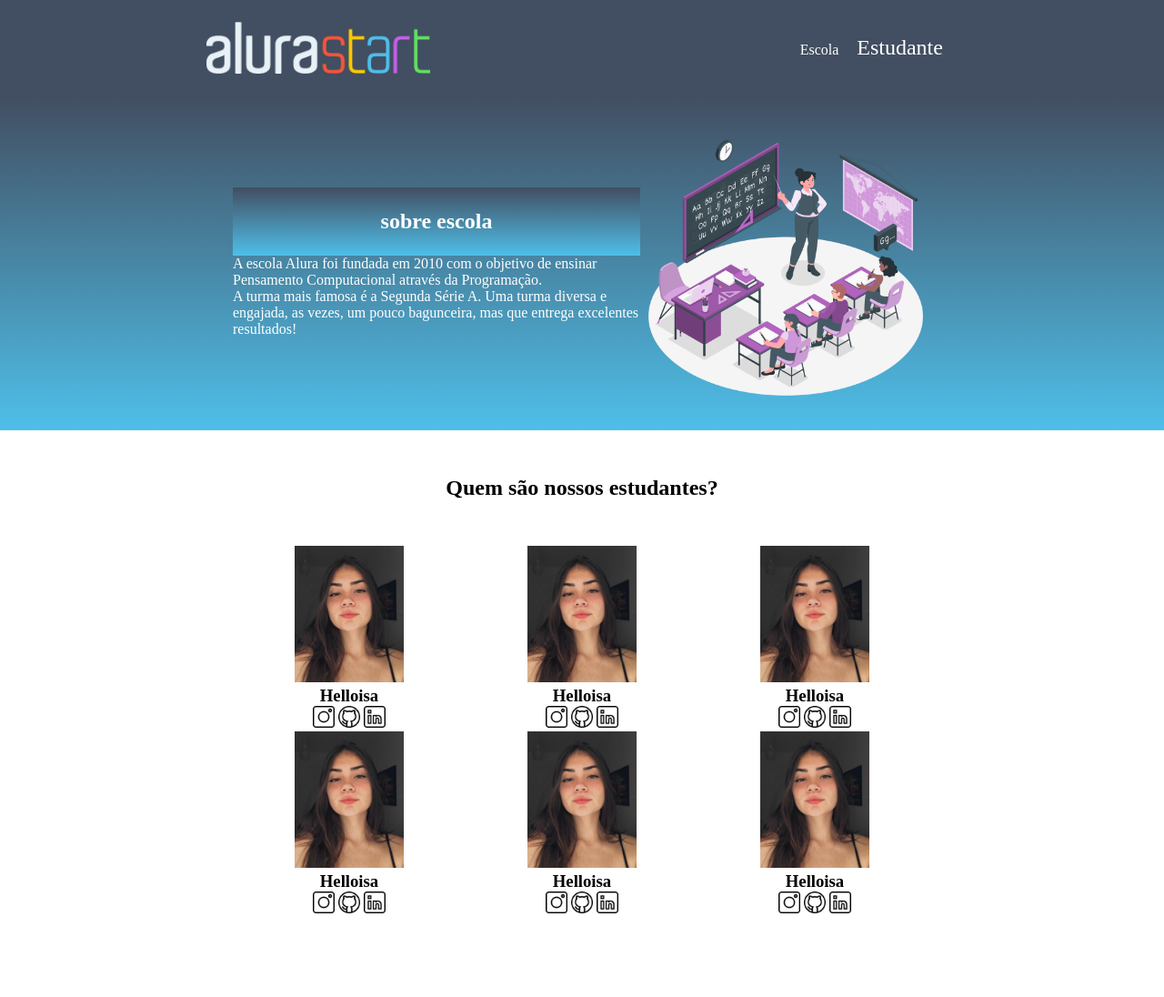
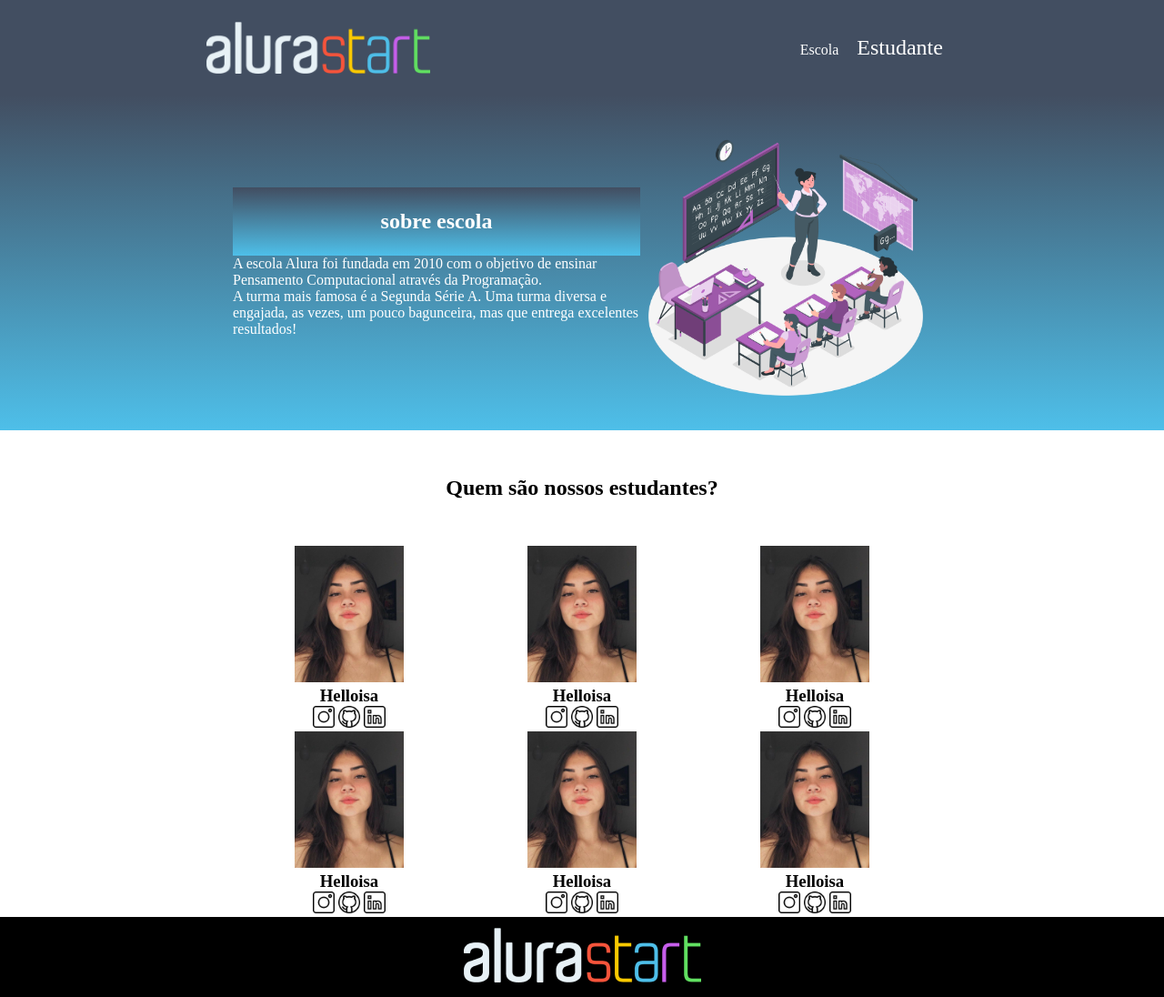
Before and after one commit to Helloisaaa/site-criativo-2C, a plain HTML site: page index.html in a window 1280 px wide. Shown: the whole page at 91% size. Before the commit the page ends 1008 px from the top, so only its background shows below. Drawn offline with Linux system fonts and the light colour scheme.

Commit message:
completo

```diff
--- a/index.html
+++ b/index.html
@@ -72,5 +72,9 @@
       </div>
       </div>
     </section>
+    <footer class="rodape">
+<img class="rodape-imagem" src="alurastart logo.png" alt="logo da alurastart">
+    </footer>
+
 </body>
 </html>
--- a/style.css
+++ b/style.css
@@ -60,3 +60,13 @@
     display: grid;
     grid-template-columns: 20% 20% 20% 20% 20%;
 }
+
+.rodape{
+    background-color: black;
+    text-align: center;
+}
+
+.rodape-imagem{
+    height: 60px;
+    padding: 12px 0;
+}
```
